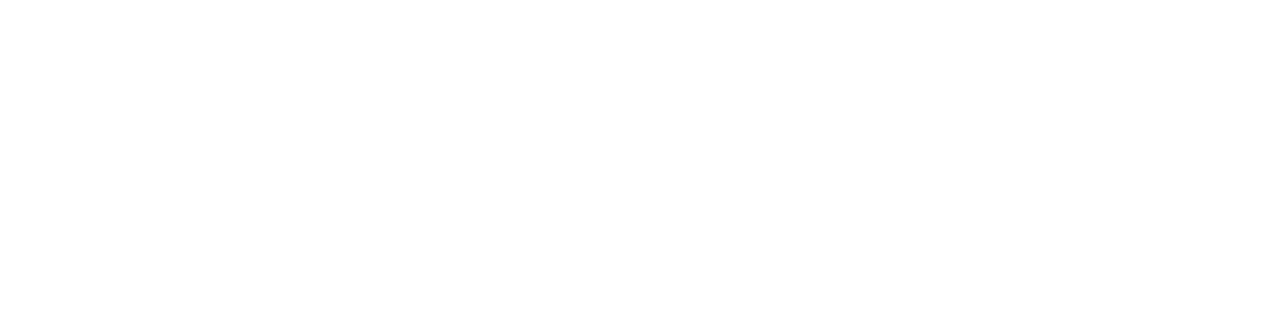
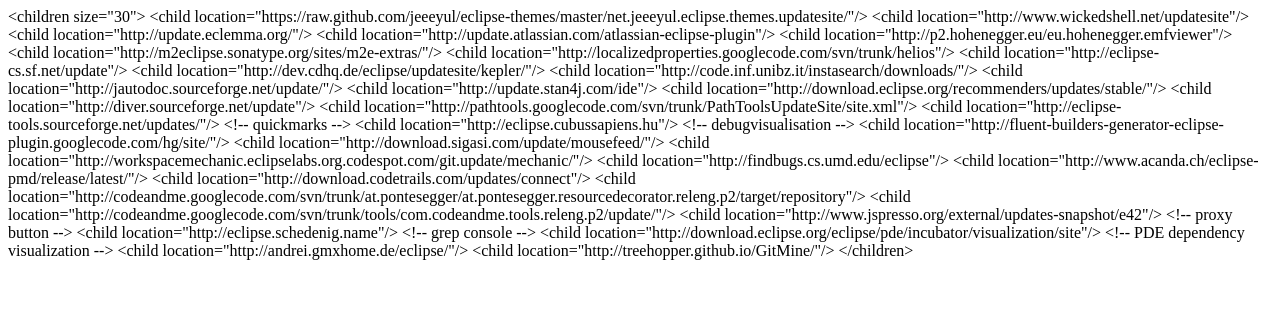
Before and after one commit to Treehopper/myMarketPlace, a plain HTML site: page repository/index.html in a window 1280 px wide. Drawn offline with nearby package versions, Linux system fonts and the light colour scheme.

Commit message:
provide basic child listing

```diff
--- a/repository/index.html
+++ b/repository/index.html
@@ -1,11 +1,24 @@
 <!DOCTYPE html>
 <html>
 <head>
-<meta charset='utf-8'>
+<script src="http://code.jquery.com/jquery-1.9.1.min.js"></script>
+<meta charset=utf-8 />
 <title>This is a p2 repository</title>
+
+<script>
+$.ajax({
+    type:    "GET",
+    url:     "compositeContent.xml",
+    success: function(text) {
+        $("body").text((new XMLSerializer()).serializeToString($(text).find("children")[0]));
+    },
+    error:   function() {
+         $("body").text("Error");
+    }
+});
+</script>
 </head>
 <body>
-<div style="height: 323px; width: 520px; margin: 0 auto; font-family: Helvetica, Verdana, sans-serif; font-size: 1.5em">
-</div>
+
 </body>
 </html>
```
